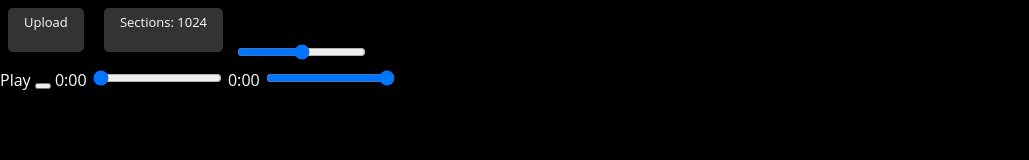
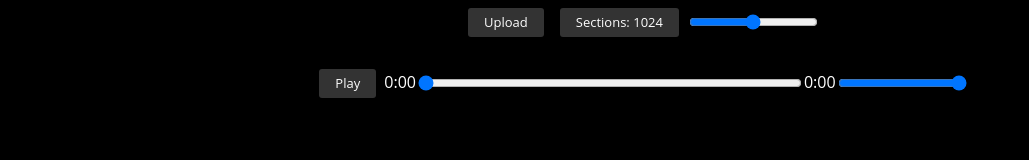
Before and after one commit to stef-the/sounding, a plain HTML site: page index.html in a window 1280 px wide. Shown: the whole page, without its empty margins (0-1029 px from the left). Drawn offline with Linux system fonts and the light colour scheme.

Commit message:
Update style.css

```diff
--- a/style.css
+++ b/style.css
@@ -8,17 +8,26 @@ body {
     padding: 0;
 }
 
+/* Header */
+
+/* File Select */
+
+#file-select {
+    display: flex;
+    justify-content: center;
+    align-items: center;
+}
+
 #file-select input[type="file"] {
     display: none;
 }
 
 #file-select label.custom-file-upload,
-#file-select button {
+#audio-player label.custom-file-upload {
     border: none;
     margin: 0.5rem;
     display: inline-block;
     padding: 0.25rem 1rem;
-    height: 36px;
     background-color: #333;
     color: #fefefe;
     text-align: center;
@@ -26,9 +35,14 @@ body {
     overflow: hidden;
     text-overflow: hidden;
     white-space: nowrap;
-    border-radius: 5px;
+    border-radius: 3px;
     transition: background-color 0.3s;
     font-size: small;
+}
+
+#file-select button,
+#audio-player button {
+    display: none;
 }
 
 #canvas {
@@ -37,3 +51,16 @@ body {
     left: 0;
     z-index: -1;
 }
+
+/* audio player */
+
+#audio-player {
+    display: flex;
+    justify-content: center;
+    align-items: center;
+    margin: 1rem;
+}
+
+#audio-player input[type="range"]#seek-slider {
+    width: 30vw;
+}
```
